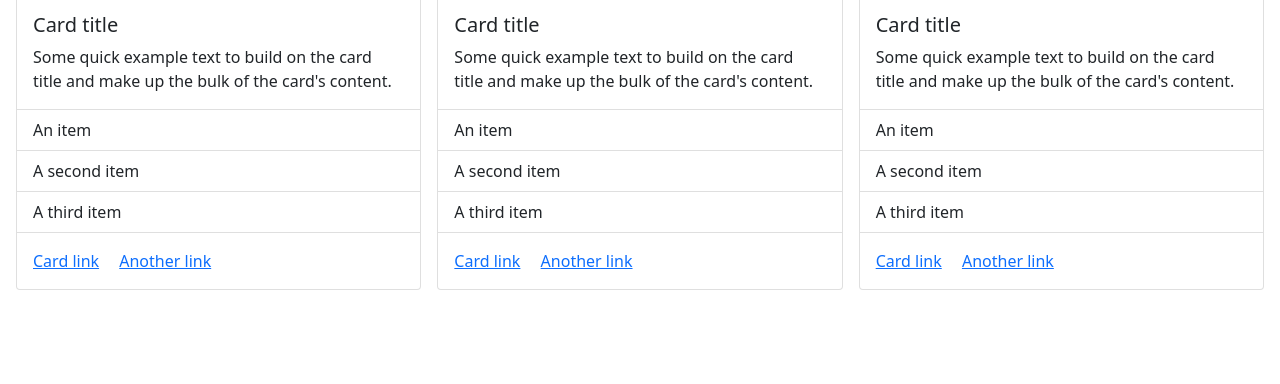
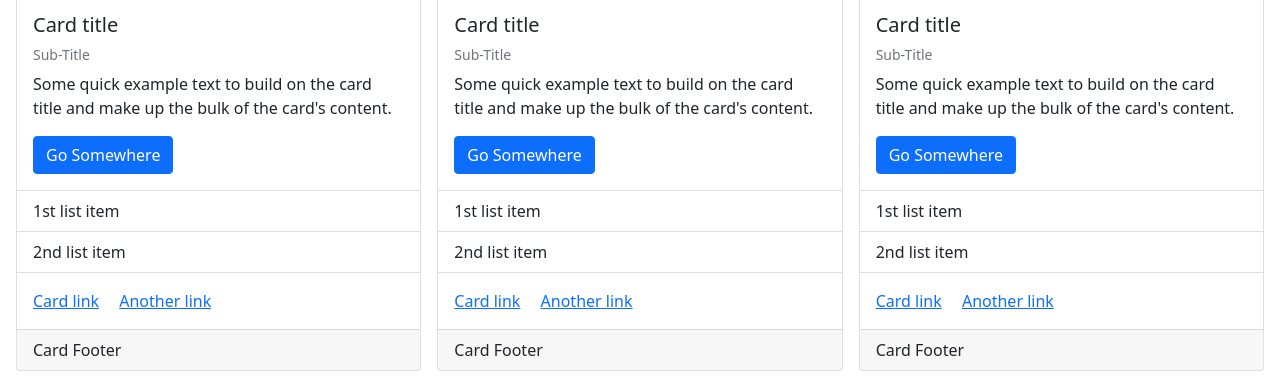
Before and after one commit to saurabhbhadane03/Frontend_Module_1_Exam, a plain HTML site: page index.html in a window 1280 px wide. Shown: the part 1649-2033 px from the top of the page. Before the commit the page ends 1955 px from the top, so only its background shows below. Drawn offline with nearby package versions, Linux system fonts and the light colour scheme.

Commit message:
flex card completed

```diff
--- a/index.html
+++ b/index.html
@@ -94,50 +94,62 @@
             <img src="./Images/image-placeholder.svg" class="card-img-top" alt="...">
             <div class="card-body">
               <h5 class="card-title">Card title</h5>
-              <p class="card-text">Some quick example text to build on the card title and make up the bulk of the card's content.</p>
+              <h6 class="card-text"><small class="text-muted">Sub-Title</small></h6>
+              <p class="card-text mt-0">Some quick example text to build on the card title and make up the bulk of the card's content.</p>
+              <button type="button" class="btn btn-primary">Go Somewhere</button>
             </div>
             <ul class="list-group list-group-flush">
-              <li class="list-group-item">An item</li>
-              <li class="list-group-item">A second item</li>
-              <li class="list-group-item">A third item</li>
+              <li class="list-group-item">1st list item</li>
+              <li class="list-group-item">2nd list item</li>
             </ul>
             <div class="card-body">
               <a href="#" class="card-link">Card link</a>
               <a href="#" class="card-link">Another link</a>
             </div>
+            <div class="card-footer">
+               Card Footer
+            </div>
           </div>
 
-          <div class="card flex-fill" style="width: 18rem;">
+          <div class="card flex-fill me-auto" style="width: 18rem;">
             <img src="./Images/image-placeholder.svg" class="card-img-top" alt="...">
             <div class="card-body">
               <h5 class="card-title">Card title</h5>
-              <p class="card-text">Some quick example text to build on the card title and make up the bulk of the card's content.</p>
+              <h6 class="card-text"><small class="text-muted">Sub-Title</small></h6>
+              <p class="card-text mt-0">Some quick example text to build on the card title and make up the bulk of the card's content.</p>
+              <button type="button" class="btn btn-primary">Go Somewhere</button>
             </div>
             <ul class="list-group list-group-flush">
-              <li class="list-group-item">An item</li>
-              <li class="list-group-item">A second item</li>
-              <li class="list-group-item">A third item</li>
+              <li class="list-group-item">1st list item</li>
+              <li class="list-group-item">2nd list item</li>
             </ul>
             <div class="card-body">
               <a href="#" class="card-link">Card link</a>
               <a href="#" class="card-link">Another link</a>
             </div>
+            <div class="card-footer">
+               Card Footer
+            </div>
           </div>
 
-          <div class="card flex-fill" style="width: 18rem;">
+          <div class="card flex-fill me-auto" style="width: 18rem;">
             <img src="./Images/image-placeholder.svg" class="card-img-top" alt="...">
             <div class="card-body">
               <h5 class="card-title">Card title</h5>
-              <p class="card-text">Some quick example text to build on the card title and make up the bulk of the card's content.</p>
+              <h6 class="card-text"><small class="text-muted">Sub-Title</small></h6>
+              <p class="card-text mt-0">Some quick example text to build on the card title and make up the bulk of the card's content.</p>
+              <button type="button" class="btn btn-primary">Go Somewhere</button>
             </div>
             <ul class="list-group list-group-flush">
-              <li class="list-group-item">An item</li>
-              <li class="list-group-item">A second item</li>
-              <li class="list-group-item">A third item</li>
+              <li class="list-group-item">1st list item</li>
+              <li class="list-group-item">2nd list item</li>
             </ul>
             <div class="card-body">
               <a href="#" class="card-link">Card link</a>
               <a href="#" class="card-link">Another link</a>
+            </div>
+            <div class="card-footer">
+               Card Footer
             </div>
           </div>
 
```
